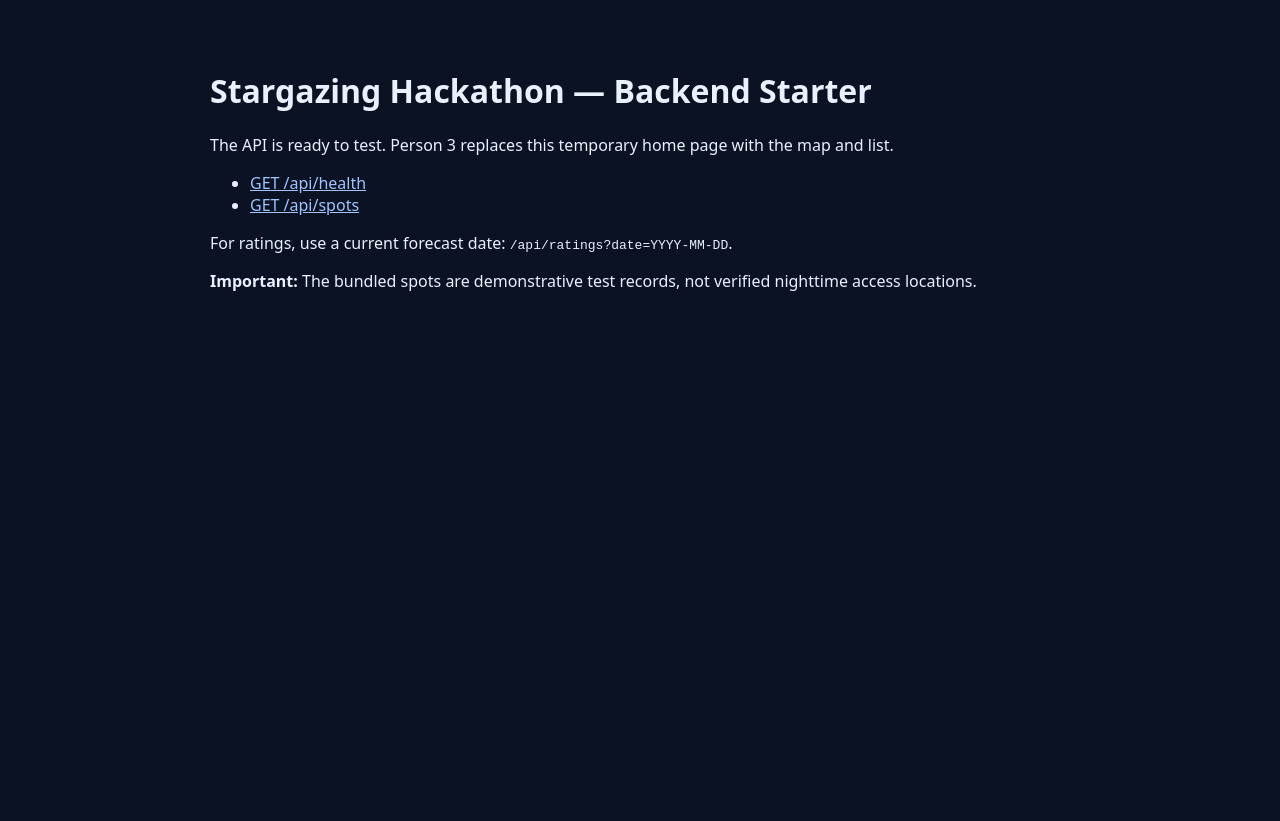
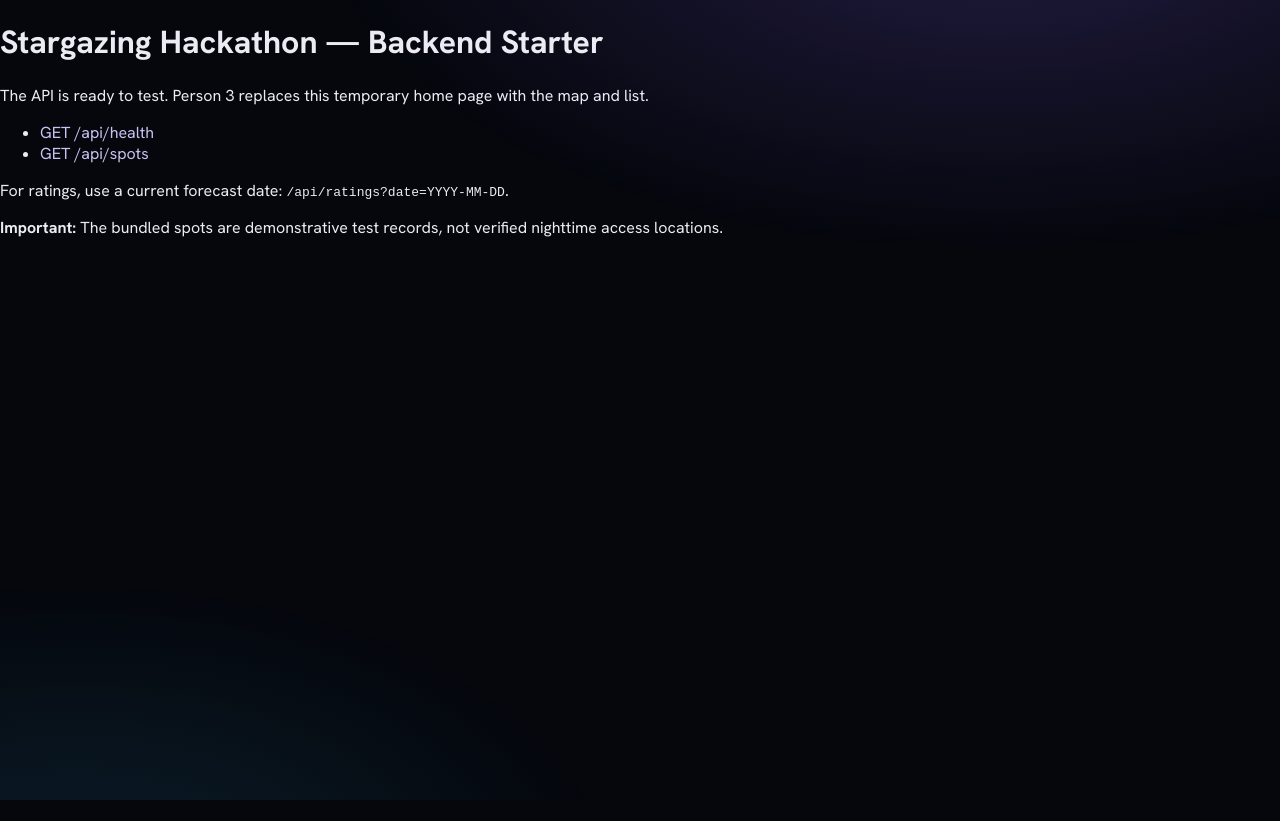
Before and after one commit to ErikaDalzina/Knight-Hacks-Goofy-Goobers, a Next.js app: page / in a window 1280 px wide. Before the commit the page ends 800 px from the top, so only its background shows below. Built offline with nearby package versions, Linux system fonts and the light colour scheme.

Commit message:
Add night theme, fonts and favicon.

```diff
--- /dev/null
+++ b/app/fonts.ts
@@ -0,0 +1,13 @@
+import { Hanken_Grotesk, IBM_Plex_Mono } from 'next/font/google';
+
+// Loaded once here and exposed as CSS variables on <html> (see app/layout.tsx).
+// Hanken Grotesk is a variable font, so it needs no weights; IBM Plex Mono does.
+const sans = Hanken_Grotesk({ subsets: ['latin'], variable: '--font-sans', display: 'swap' });
+const mono = IBM_Plex_Mono({
+  subsets: ['latin'],
+  weight: ['400', '500', '600'],
+  variable: '--font-mono',
+  display: 'swap',
+});
+
+export const fontVariables = `${sans.variable} ${mono.variable}`;
--- a/app/globals.css
+++ b/app/globals.css
@@ -1,6 +1,58 @@
-:root { color-scheme: dark; }
+/* Umbra night theme. Values come from the Umbra mockup; Person 4 owns this file. */
+:root {
+  color-scheme: dark;
+  --bg: #05070d;
+  --panel: rgba(10, 13, 24, .74);
+  --line: rgba(190, 195, 235, .12);
+  --text: #ecebf3;
+  --muted: #9a9cb3;
+  --faint: #8487a3;
+  --accent: #b9aef0;
+  --link: #c9c2f2;
+}
+
 * { box-sizing: border-box; }
-body { font-family: system-ui, sans-serif; margin: 0; padding: 3rem 1.5rem; background: #0b1223; color: #e9f1ff; }
-main { max-width: 860px; margin: auto; }
-a { color: #a1c4ff; }
-pre { overflow: auto; padding: 1rem; background: #142442; border-radius: 8px; }
+
+body {
+  margin: 0;
+  min-height: 100vh;
+  background: var(--bg);
+  color: var(--text);
+  /* --font-sans and --font-mono are set on <html> by app/fonts.ts. */
+  font-family: var(--font-sans, system-ui, sans-serif);
+  -webkit-font-smoothing: antialiased;
+}
+
+/* The mockup's two soft glows, fixed behind the page so they don't scroll away. */
+body::before {
+  content: '';
+  position: fixed;
+  inset: 0;
+  z-index: -1;
+  pointer-events: none;
+  background:
+    radial-gradient(1100px 560px at 78% -12%, rgba(92, 72, 170, .34), transparent 62%),
+    radial-gradient(900px 520px at 6% 112%, rgba(26, 92, 124, .28), transparent 60%);
+}
+
+a { color: var(--link); text-decoration: none; }
+a:hover { color: #fff; }
+
+:focus-visible { outline: 2px solid var(--accent); outline-offset: 2px; }
+
+/* Glass card used for the panels on the list and detail pages. */
+.panel {
+  background: var(--panel);
+  border: 1px solid var(--line);
+  border-radius: 20px;
+  backdrop-filter: blur(14px);
+  -webkit-backdrop-filter: blur(14px);
+}
+
+/* Small uppercase label above a section, such as "BEST TIME TONIGHT". */
+.kicker {
+  font: 500 11px/1.2 var(--font-mono, ui-monospace, monospace);
+  letter-spacing: .1em;
+  text-transform: uppercase;
+  color: var(--faint);
+}
--- a/app/layout.tsx
+++ b/app/layout.tsx
@@ -1,9 +1,11 @@
 import './globals.css';
-import type { Metadata } from 'next';
+import type { Metadata, Viewport } from 'next';
+import { fontVariables } from './fonts';
 export const metadata: Metadata = {
-  title: 'Stargazing Hackathon',
-  description: 'Find the best time and place for stargazing.',
+  title: { default: 'Umbra', template: '%s · Umbra' },
+  description: 'Find the best place and time to see the stars tonight.',
 };
+export const viewport: Viewport = { themeColor: '#05070d' };
 export default function RootLayout({ children }: Readonly<{ children: React.ReactNode }>) {
-  return <html lang="en"><body>{children}</body></html>;
+  return <html lang="en" className={fontVariables}><body>{children}</body></html>;
 }
```
Also changed, not shown: app/icon.svg (added).
